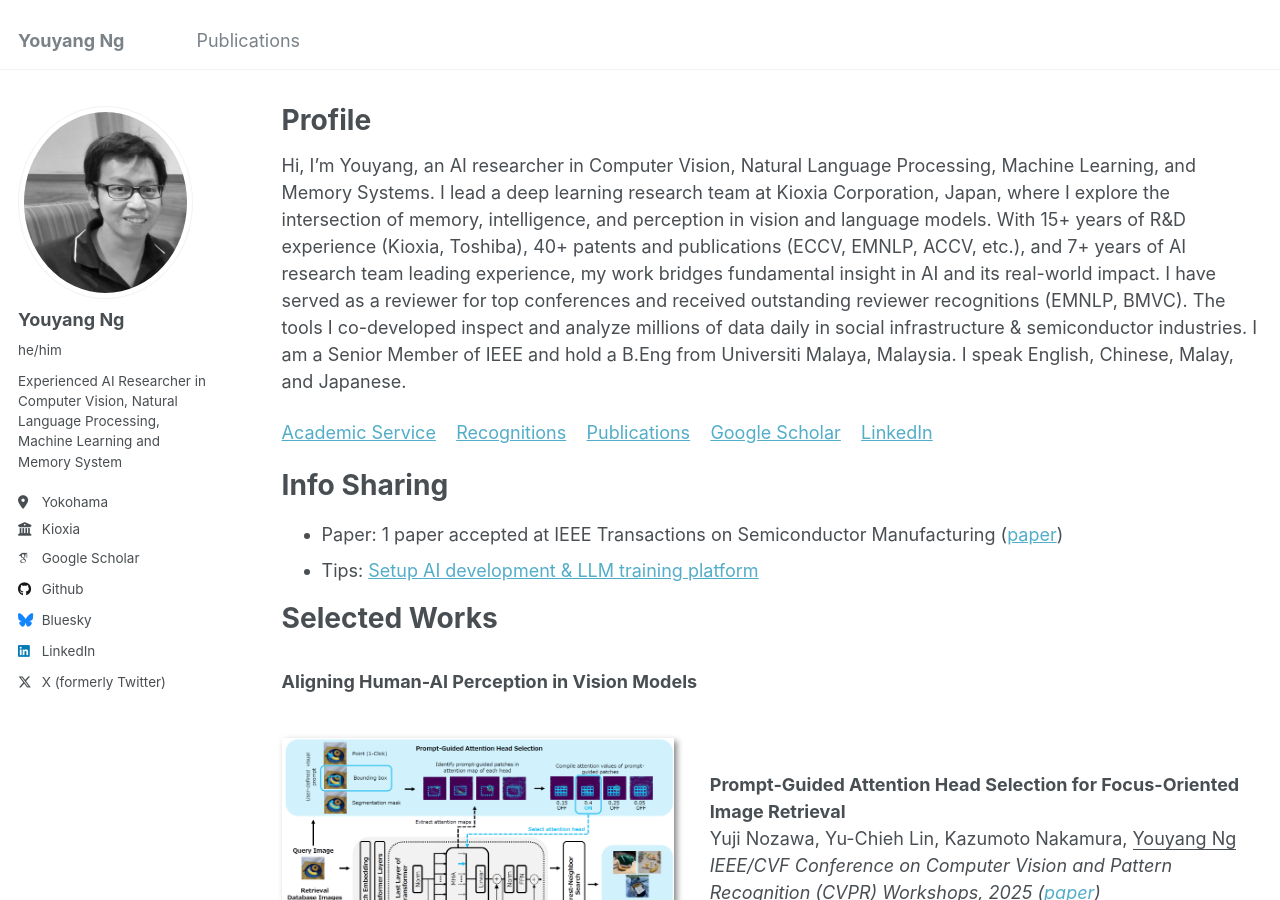
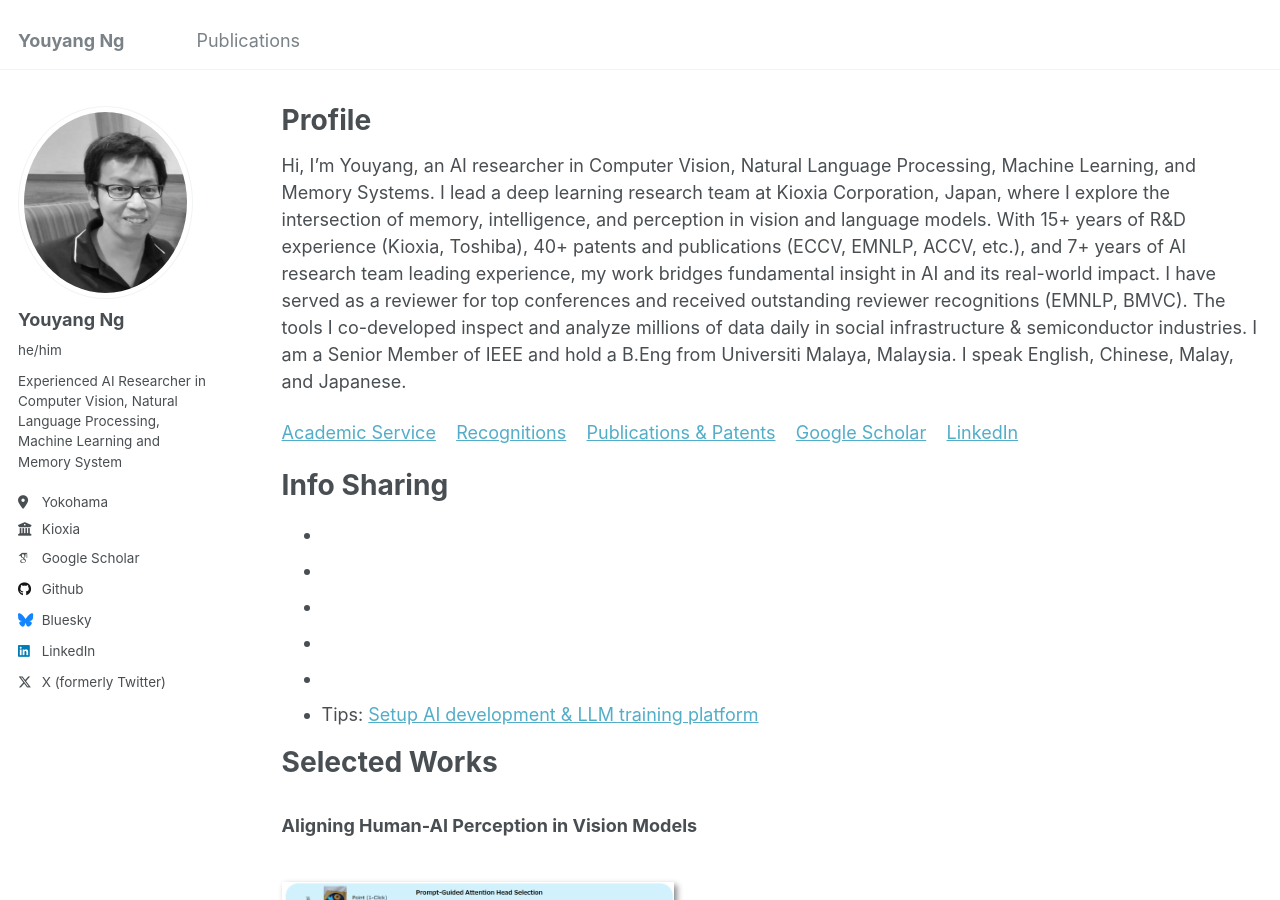
Before and after one commit to yy29/yy29.github.io, a Jekyll site: the page built from _pages/about.md, in a window 1280 px wide and 900 px high. Built offline with Jekyll 4.4.1, drawn with Linux system fonts in a browser that asks for light colours; some web fonts are replaced; part of the change alters nothing that is shown.

Commit message:
Update about.md

```diff
--- a/_pages/about.md
+++ b/_pages/about.md
@@ -10,10 +10,14 @@ redirect_from:
 
 Hi, I’m Youyang, an AI researcher in Computer Vision, Natural Language Processing, Machine Learning, and Memory Systems. I lead a deep learning research team at Kioxia Corporation, Japan, where I explore the intersection of memory, intelligence, and perception in vision and language models. With 15+ years of R&D experience (Kioxia, Toshiba), 40+ patents and publications (ECCV, EMNLP, ACCV, etc.), and 7+ years of AI research team leading experience, my work bridges fundamental insight in AI and its real-world impact. I have served as a reviewer for top conferences and received outstanding reviewer recognitions (EMNLP, BMVC). The tools I co-developed inspect and analyze millions of data daily in social infrastructure & semiconductor industries. I am a Senior Member of IEEE and hold a B.Eng from Universiti Malaya, Malaysia. I speak English, Chinese, Malay, and Japanese.
 
-[Academic Service](#service) &nbsp;&nbsp; [Recognitions](#recognitions) &nbsp;&nbsp; [Publications](publications.md) &nbsp;&nbsp; [Google Scholar](https://scholar.google.com/citations?user=4BGLw_QAAAAJ) &nbsp;&nbsp; [LinkedIn](https://www.linkedin.com/in/youyang-ng-55a10ab9/)
+[Academic Service](#service) &nbsp;&nbsp; [Recognitions](#recognitions) &nbsp;&nbsp; [Publications & Patents](publications.md) &nbsp;&nbsp; [Google Scholar](https://scholar.google.com/citations?user=4BGLw_QAAAAJ) &nbsp;&nbsp; [LinkedIn](https://www.linkedin.com/in/youyang-ng-55a10ab9/)
 
 # Info Sharing
-* Paper: 1 paper accepted at IEEE Transactions on Semiconductor Manufacturing ([paper](https://ieeexplore.ieee.org/document/11002558))
+* [ 2025 ]: 1 paper accepted at IEEE Transactions on Semiconductor Manufacturing, 1 paper at CVPR 2025 WS, 1 US patent granted
+* [ 2024 ]: 1 paper accepted at ACCV 2024, 2 papers at ECCV 2024 WS
+* [ 2023 ]: 1 paper accepted at EMNLP 2023 System Demo, 2 US patents granted
+* [ 2022 ]: 1 paper accepted at ECCV 2022 (Oral Acceptance), 1 US patent granted
+* [ 2021 ]: 3 US patents granted
 * Tips: [Setup AI development & LLM training platform](https://github.com/yy29/aws-ec2-tips-llm-chat-ai)
 
 # Selected Works
```
